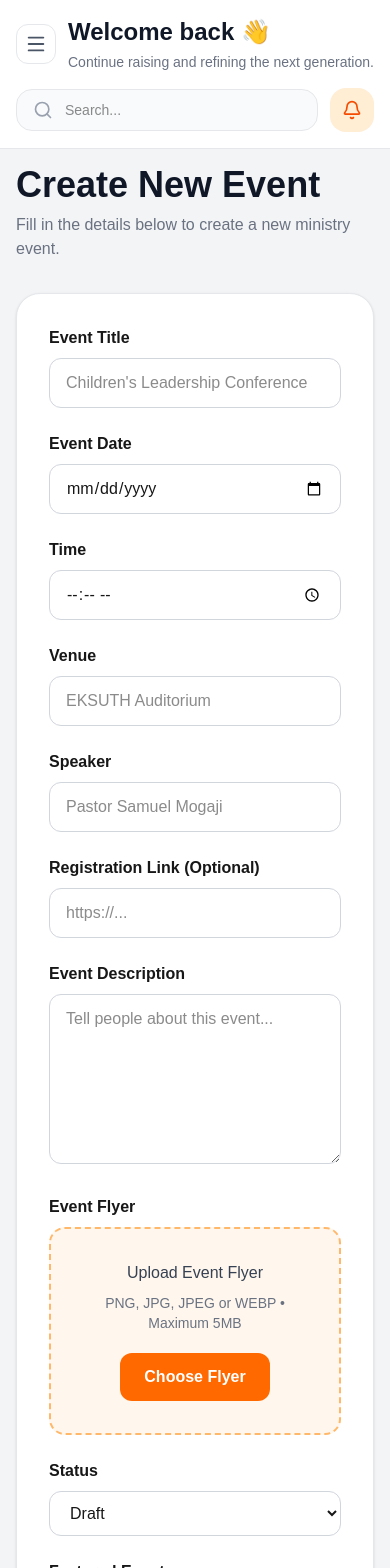
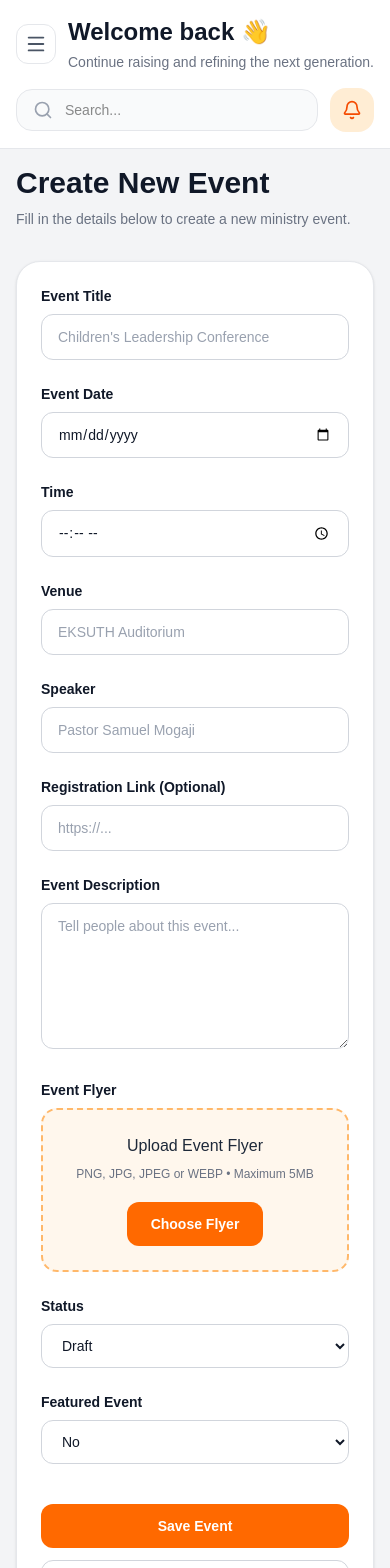
Before and after one commit to sammogsam/therefineryinternational, a Next.js app: page /admin/events/new in a window 390 px wide. Shown: the top 1568 px of the page. Built offline with nearby package versions, Linux system fonts and the light colour scheme; no server answers.

Commit message:
Fix form input text visibility and styling on mobile

```diff
--- a/src/app/admin/events/new/page.tsx
+++ b/src/app/admin/events/new/page.tsx
@@ -61,10 +61,6 @@ export default function NewEventPage() {
 
       let imageUrl: string | null = null;
 
-      /*
-       * Upload flyer first
-       */
-
       if (flyer) {
         const fileExtension =
           flyer.name.split(".").pop()?.toLowerCase() || "jpg";
@@ -88,20 +84,12 @@ export default function NewEventPage() {
           return;
         }
 
-        /*
-         * Get public URL
-         */
-
         const { data } = supabase.storage
           .from("event-flyers")
           .getPublicUrl(filePath);
 
         imageUrl = data.publicUrl;
       }
-
-      /*
-       * Save event
-       */
 
       const { error } = await supabase
         .from("events")
@@ -150,32 +138,27 @@ export default function NewEventPage() {
     <main className="space-y-8">
 
       {/* Page Header */}
-
       <div>
-        <h1 className="text-4xl font-bold text-gray-900">
+        <h1 className="text-3xl font-bold text-gray-900 sm:text-4xl">
           Create New Event
         </h1>
 
-        <p className="mt-2 text-gray-500">
+        <p className="mt-2 text-sm text-gray-500 sm:text-base">
           Fill in the details below to create a new ministry event.
         </p>
       </div>
 
-
       {/* Form */}
-
       <form
         onSubmit={handleSubmit}
-        className="rounded-3xl border border-gray-200 bg-white p-8 shadow-sm"
+        className="rounded-3xl border border-gray-200 bg-white p-6 shadow-sm sm:p-8"
       >
 
         <div className="grid gap-6 md:grid-cols-2">
 
           {/* Event Title */}
-
           <div className="md:col-span-2">
-
-            <label className="mb-2 block font-semibold">
+            <label className="mb-2 block font-semibold text-gray-900 text-sm sm:text-base">
               Event Title
             </label>
 
@@ -185,17 +168,13 @@ export default function NewEventPage() {
               onChange={(e) => setTitle(e.target.value)}
               placeholder="Children's Leadership Conference"
               required
-              className="w-full rounded-xl border border-gray-300 px-4 py-3 outline-none focus:border-orange-500"
+              className="w-full rounded-xl border border-gray-300 bg-white px-4 py-3 text-sm text-gray-900 placeholder:text-gray-400 outline-none focus:border-orange-500"
             />
-
           </div>
 
-
           {/* Date */}
-
           <div>
-
-            <label className="mb-2 block font-semibold">
+            <label className="mb-2 block font-semibold text-gray-900 text-sm sm:text-base">
               Event Date
             </label>
 
@@ -204,17 +183,13 @@ export default function NewEventPage() {
               value={date}
               onChange={(e) => setDate(e.target.value)}
               required
-              className="w-full rounded-xl border border-gray-300 px-4 py-3 outline-none focus:border-orange-500"
+              className="w-full rounded-xl border border-gray-300 bg-white px-4 py-3 text-sm text-gray-900 outline-none focus:border-orange-500"
             />
-
           </div>
 
-
           {/* Time */}
-
           <div>
-
-            <label className="mb-2 block font-semibold">
+            <label className="mb-2 block font-semibold text-gray-900 text-sm sm:text-base">
               Time
             </label>
 
@@ -222,17 +197,13 @@ export default function NewEventPage() {
               type="time"
               value={time}
               onChange={(e) => setTime(e.target.value)}
-              className="w-full rounded-xl border border-gray-300 px-4 py-3 outline-none focus:border-orange-500"
+              className="w-full rounded-xl border border-gray-300 bg-white px-4 py-3 text-sm text-gray-900 outline-none focus:border-orange-500"
             />
-
           </div>
 
-
           {/* Venue */}
-
           <div>
-
-            <label className="mb-2 block font-semibold">
+            <label className="mb-2 block font-semibold text-gray-900 text-sm sm:text-base">
               Venue
             </label>
 
@@ -242,17 +213,13 @@ export default function NewEventPage() {
               onChange={(e) => setVenue(e.target.value)}
               placeholder="EKSUTH Auditorium"
               required
-              className="w-full rounded-xl border border-gray-300 px-4 py-3 outline-none focus:border-orange-500"
+              className="w-full rounded-xl border border-gray-300 bg-white px-4 py-3 text-sm text-gray-900 placeholder:text-gray-400 outline-none focus:border-orange-500"
             />
-
           </div>
 
-
           {/* Speaker */}
-
           <div>
-
-            <label className="mb-2 block font-semibold">
+            <label className="mb-2 block font-semibold text-gray-900 text-sm sm:text-base">
               Speaker
             </label>
 
@@ -261,17 +228,13 @@ export default function NewEventPage() {
               value={speaker}
               onChange={(e) => setSpeaker(e.target.value)}
               placeholder="Pastor Samuel Mogaji"
-              className="w-full rounded-xl border border-gray-300 px-4 py-3 outline-none focus:border-orange-500"
+              className="w-full rounded-xl border border-gray-300 bg-white px-4 py-3 text-sm text-gray-900 placeholder:text-gray-400 outline-none focus:border-orange-500"
             />
-
           </div>
 
-
           {/* Registration Link */}
-
           <div className="md:col-span-2">
-
-            <label className="mb-2 block font-semibold">
+            <label className="mb-2 block font-semibold text-gray-900 text-sm sm:text-base">
               Registration Link (Optional)
             </label>
 
@@ -280,17 +243,13 @@ export default function NewEventPage() {
               value={registrationLink}
               onChange={(e) => setRegistrationLink(e.target.value)}
               placeholder="https://..."
-              className="w-full rounded-xl border border-gray-300 px-4 py-3 outline-none focus:border-orange-500"
+              className="w-full rounded-xl border border-gray-300 bg-white px-4 py-3 text-sm text-gray-900 placeholder:text-gray-400 outline-none focus:border-orange-500"
             />
-
           </div>
 
-
           {/* Description */}
-
           <div className="md:col-span-2">
-
-            <label className="mb-2 block font-semibold">
+            <label className="mb-2 block font-semibold text-gray-900 text-sm sm:text-base">
               Event Description
             </label>
 
@@ -300,26 +259,19 @@ export default function NewEventPage() {
               onChange={(e) => setDescription(e.target.value)}
               placeholder="Tell people about this event..."
               required
-              className="w-full rounded-xl border border-gray-300 px-4 py-3 outline-none focus:border-orange-500"
+              className="w-full rounded-xl border border-gray-300 bg-white px-4 py-3 text-sm text-gray-900 placeholder:text-gray-400 outline-none focus:border-orange-500"
             />
-
           </div>
 
-
           {/* Flyer Upload */}
-
           <div className="md:col-span-2">
-
-            <label className="mb-2 block font-semibold">
+            <label className="mb-2 block font-semibold text-gray-900 text-sm sm:text-base">
               Event Flyer
             </label>
 
-            <div className="rounded-2xl border-2 border-dashed border-orange-300 bg-orange-50 p-8 text-center">
-
+            <div className="rounded-2xl border-2 border-dashed border-orange-300 bg-orange-50 p-6 text-center sm:p-8">
               {previewUrl ? (
-
                 <div>
-
                   <img
                     src={previewUrl}
                     alt="Event flyer preview"
@@ -340,25 +292,19 @@ export default function NewEventPage() {
                   >
                     Remove Flyer
                   </button>
-
                 </div>
-
               ) : (
-
                 <>
-
-                  <p className="font-medium text-gray-700">
+                  <p className="font-medium text-gray-800">
                     Upload Event Flyer
                   </p>
 
-                  <p className="mt-2 text-sm text-gray-500">
+                  <p className="mt-2 text-xs text-gray-500 sm:text-sm">
                     PNG, JPG, JPEG or WEBP • Maximum 5MB
                   </p>
 
-                  <label className="mt-5 inline-block cursor-pointer rounded-xl bg-orange-500 px-6 py-3 font-semibold text-white transition hover:bg-orange-600">
-
+                  <label className="mt-5 inline-block cursor-pointer rounded-xl bg-orange-500 px-6 py-3 font-semibold text-white transition hover:bg-orange-600 text-sm">
                     Choose Flyer
-
                     <input
                       type="file"
                       accept="image/png,image/jpeg,image/webp"
@@ -367,76 +313,47 @@ export default function NewEventPage() {
                       }
                       className="hidden"
                     />
-
                   </label>
-
                 </>
-
               )}
-
             </div>
-
           </div>
 
-
           {/* Status */}
-
           <div>
-
-            <label className="mb-2 block font-semibold">
+            <label className="mb-2 block font-semibold text-gray-900 text-sm sm:text-base">
               Status
             </label>
 
             <select
               value={status}
               onChange={(e) => setStatus(e.target.value)}
-              className="w-full rounded-xl border border-gray-300 px-4 py-3"
+              className="w-full rounded-xl border border-gray-300 bg-white px-4 py-3 text-sm text-gray-900 outline-none focus:border-orange-500"
             >
-
-              <option value="Draft">
-                Draft
-              </option>
-
-              <option value="Published">
-                Published
-              </option>
-
+              <option value="Draft">Draft</option>
+              <option value="Published">Published</option>
             </select>
-
           </div>
 
-
           {/* Featured */}
-
           <div>
-
-            <label className="mb-2 block font-semibold">
+            <label className="mb-2 block font-semibold text-gray-900 text-sm sm:text-base">
               Featured Event
             </label>
 
             <select
               value={featured}
               onChange={(e) => setFeatured(e.target.value)}
-              className="w-full rounded-xl border border-gray-300 px-4 py-3"
+              className="w-full rounded-xl border border-gray-300 bg-white px-4 py-3 text-sm text-gray-900 outline-none focus:border-orange-500"
             >
-
-              <option value="No">
-                No
-              </option>
-
-              <option value="Yes">
-                Yes
-              </option>
-
+              <option value="No">No</option>
+              <option value="Yes">Yes</option>
             </select>
-
           </div>
 
         </div>
 
-
         {/* Message */}
-
         {message && (
           <div
             className={`mt-6 rounded-xl px-4 py-3 text-sm ${
@@ -449,15 +366,12 @@ export default function NewEventPage() {
           </div>
         )}
 
-
         {/* Buttons */}
-
-        <div className="mt-10 flex gap-4">
-
+        <div className="mt-10 flex flex-col gap-3 sm:flex-row sm:gap-4">
           <button
             type="submit"
             disabled={loading}
-            className="rounded-xl bg-orange-500 px-8 py-3 font-semibold text-white transition hover:bg-orange-600 disabled:cursor-not-allowed disabled:opacity-60"
+            className="rounded-xl bg-orange-500 px-8 py-3 font-semibold text-white transition hover:bg-orange-600 disabled:cursor-not-allowed disabled:opacity-60 text-sm sm:text-base"
           >
             {loading ? "Saving..." : "Save Event"}
           </button>
@@ -465,11 +379,10 @@ export default function NewEventPage() {
           <button
             type="button"
             onClick={() => router.back()}
-            className="rounded-xl border border-gray-300 px-8 py-3 font-semibold hover:bg-gray-100"
+            className="rounded-xl border border-gray-300 bg-white px-8 py-3 font-semibold text-gray-700 hover:bg-gray-100 text-sm sm:text-base"
           >
             Cancel
           </button>
-
         </div>
 
       </form>
```
